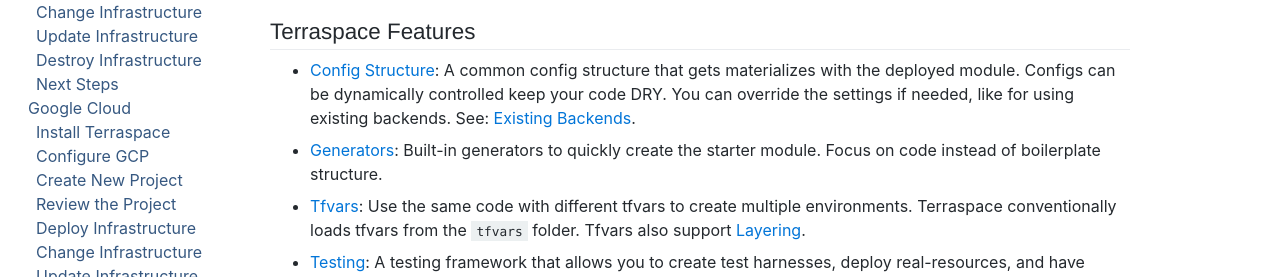
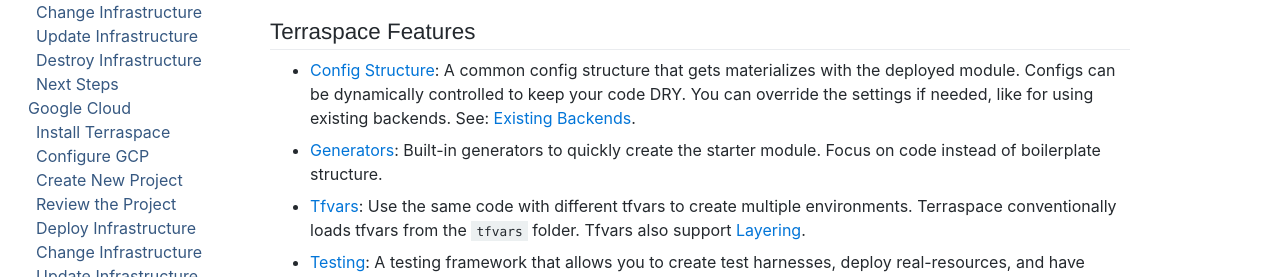
Before and after one commit to boltops-tools/terraspace-docs, a Jekyll site: the page built from _docs/intro.md, in a window 1280 px wide. Shown: the part 276-553 px from the top of the page. Built offline with Jekyll 4.4.1, drawn with Linux system fonts in a browser that asks for light colours; a script that is not in the unit is left out.

```diff
--- a/_docs/intro.md
+++ b/_docs/intro.md
@@ -6,7 +6,7 @@ title: What is Terraspace?
 
 ## Terraspace Features
 
-* [Config Structure]({% link _docs/config.md %}): A common config structure that gets materializes with the deployed module. Configs can be dynamically controlled keep your code DRY. You can override the settings if needed, like for using existing backends. See: [Existing Backends]({% link _docs/state/existing.md %}).
+* [Config Structure]({% link _docs/config.md %}): A common config structure that gets materializes with the deployed module. Configs can be dynamically controlled to keep your code DRY. You can override the settings if needed, like for using existing backends. See: [Existing Backends]({% link _docs/state/existing.md %}).
 * [Generators]({% link _docs/generators.md %}): Built-in generators to quickly create the starter module. Focus on code instead of boilerplate structure.
 * [Tfvars]({% link _docs/tfvars.md %}): Use the same code with different tfvars to create multiple environments. Terraspace conventionally loads tfvars from the `tfvars` folder. Tfvars also support [Layering]({% link _docs/tfvars/layering.md %}).
 * [Testing]({% link _docs/testing.md %}): A testing framework that allows you to create test harnesses, deploy real-resources, and have higher confidence that your code works.
```
